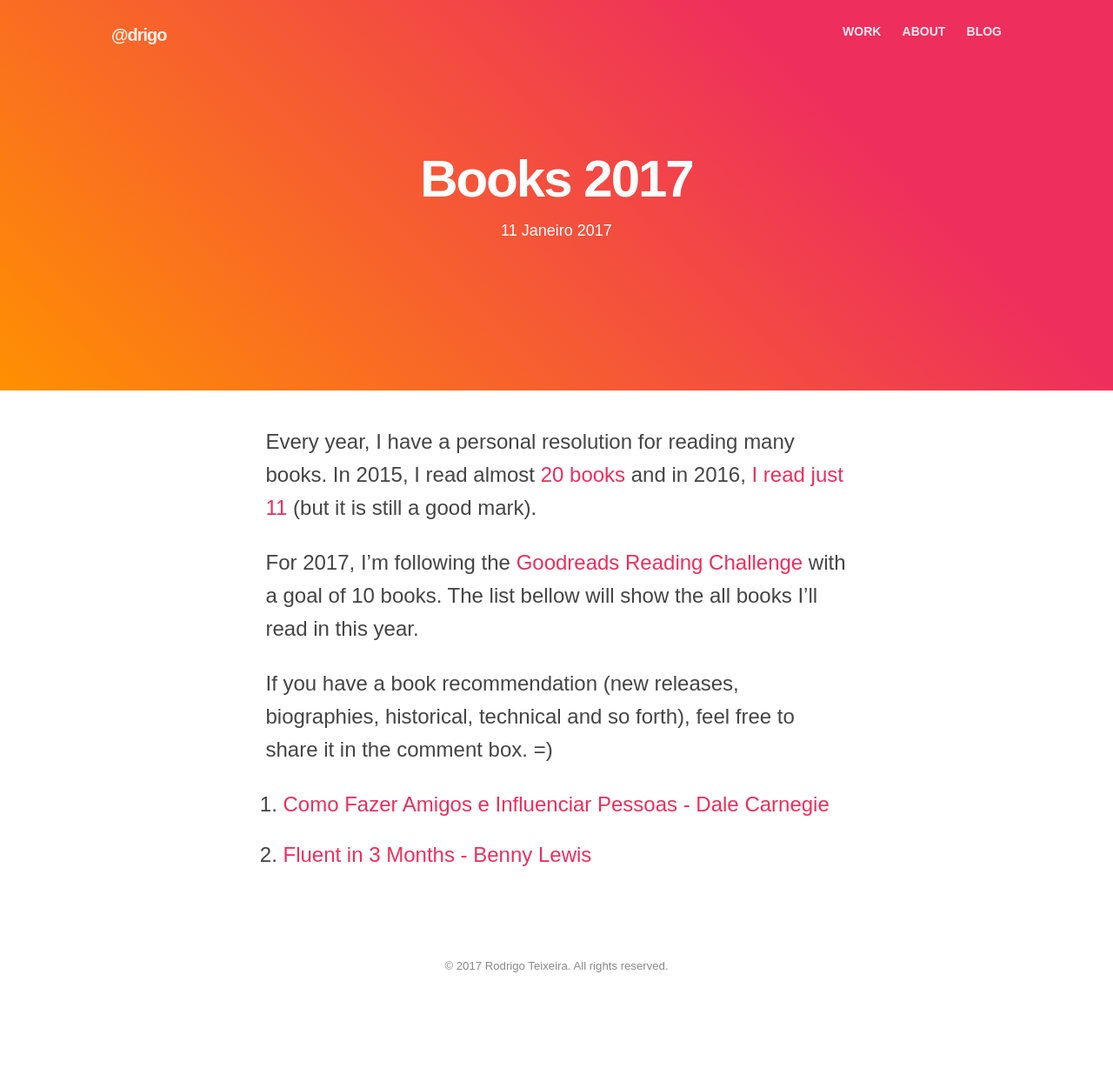
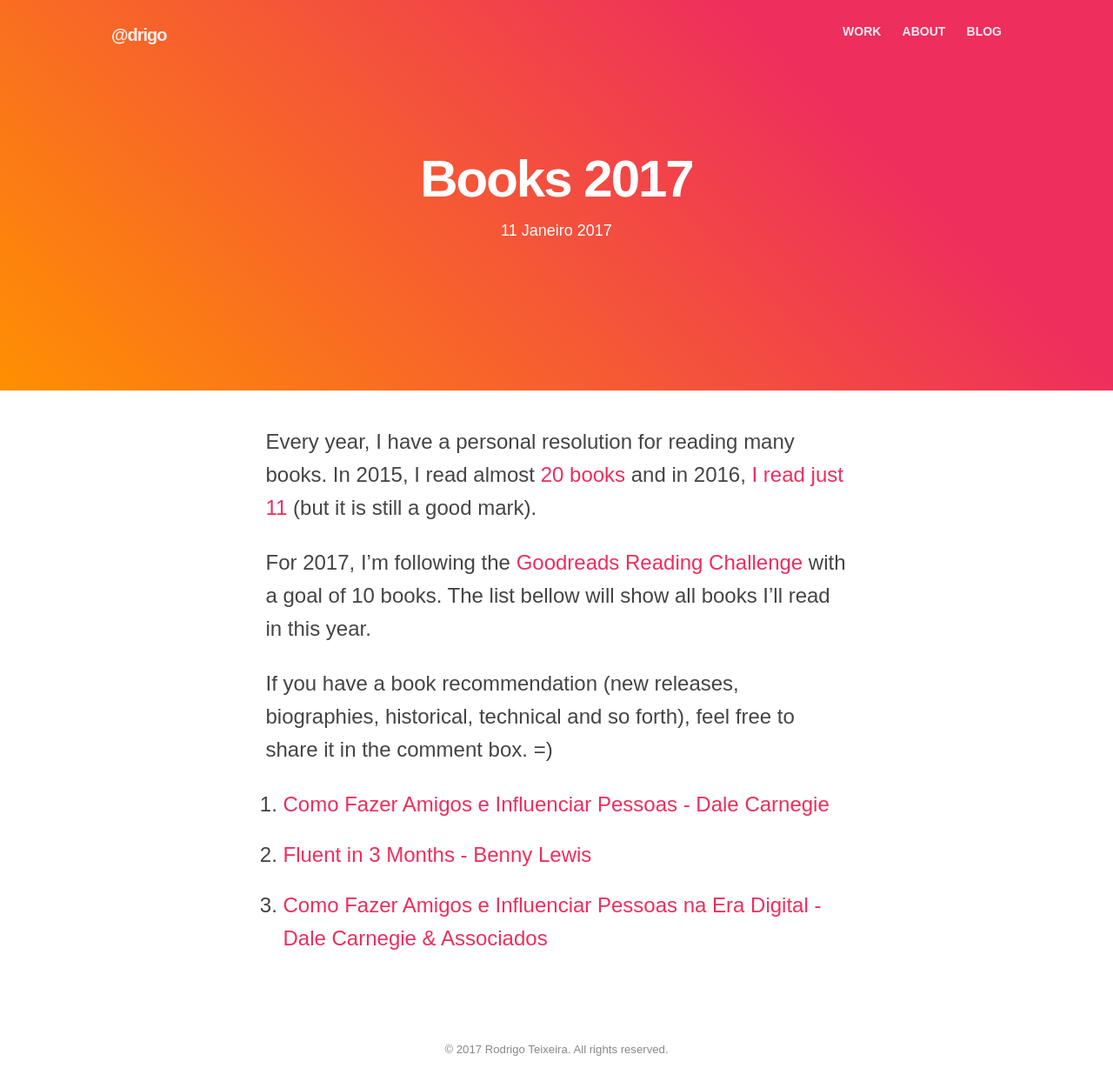
Before and after one commit to drigoteixeira/drigoteixeira.github.io, a Jekyll site: the page built from _posts/2017-01-11-books-2017.md, in a window 1280 px wide. Shown: the whole page at 87% size. Built offline with Jekyll 4.4.1, drawn with Linux system fonts in a browser that asks for light colours; nearby versions of some CDN libraries; comment, search, counter and statistics services are not loaded; before the commit the page ends 1155 px from its top, so only the background shows below that.

Commit message:
Update blog post

```diff
--- a/_posts/2017-01-11-books-2017.md
+++ b/_posts/2017-01-11-books-2017.md
@@ -12,9 +12,10 @@ categories:
 
 Every year, I have a personal resolution for reading many books. In 2015, I read almost [20 books](/blog/livros-2015/) and in 2016, [I read just 11](/blog/livros-2016/) (but it is still a good mark).
 
-For 2017, I'm following the [Goodreads Reading Challenge](https://www.goodreads.com/) with a goal of 10 books. The list bellow will show the all books I'll read in this year.
+For 2017, I'm following the [Goodreads Reading Challenge](https://www.goodreads.com/) with a goal of 10 books. The list bellow will show all books I'll read in this year.
 
 If you have a book recommendation (new releases, biographies, historical, technical and so forth), feel free to share it in the comment box. =)
 
 1. [Como Fazer Amigos e Influenciar Pessoas -  Dale Carnegie](http://a.co/aCaW8VS)
 2. [Fluent in 3 Months - Benny Lewis](http://amzn.eu/bE1hPUA)
+3. [Como Fazer Amigos e Influenciar Pessoas na Era Digital - Dale Carnegie & Associados](http://a.co/aFx3oN8)
```
